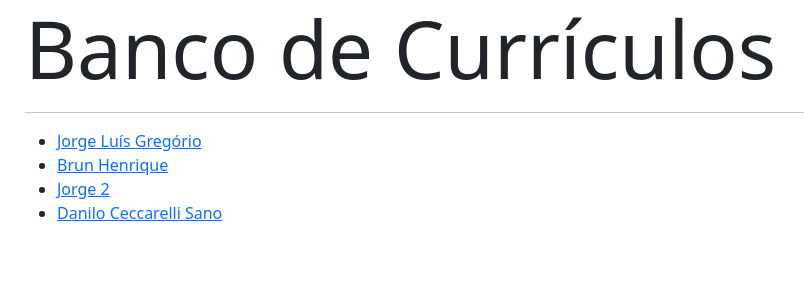
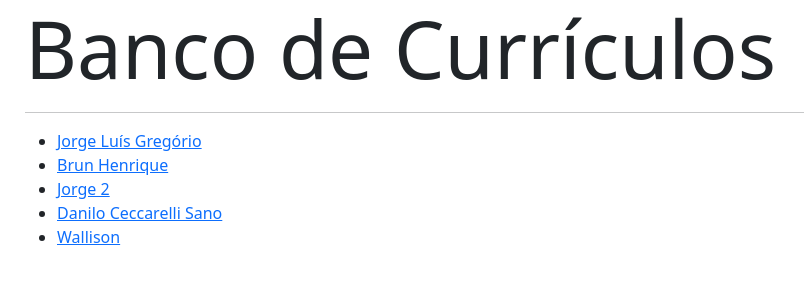
Before and after one commit to prof-jlgregorio/banco-de-curriculos, a plain HTML site: page index.html in a window 1280 px wide. Shown: the whole page, without its empty margins (57-861 px from the left). Drawn offline with nearby package versions, Linux system fonts and the light colour scheme.

Commit message:
Adicionado curriculo Wallison

```diff
--- a/index.html
+++ b/index.html
@@ -24,6 +24,7 @@
                 <li><a href="bruno.html" target="_blank">Brun Henrique</a></li>
                 <li><a href="jorge2.html" target="_blank">Jorge 2</a></li>
               <li><a href="danilo.html" target="_blank">Danilo Ceccarelli Sano</a></li>
+              <li><a href="danilo.html" target="_blank">Wallison</a></li>
             </ul>
         </div>
       </div>
```
